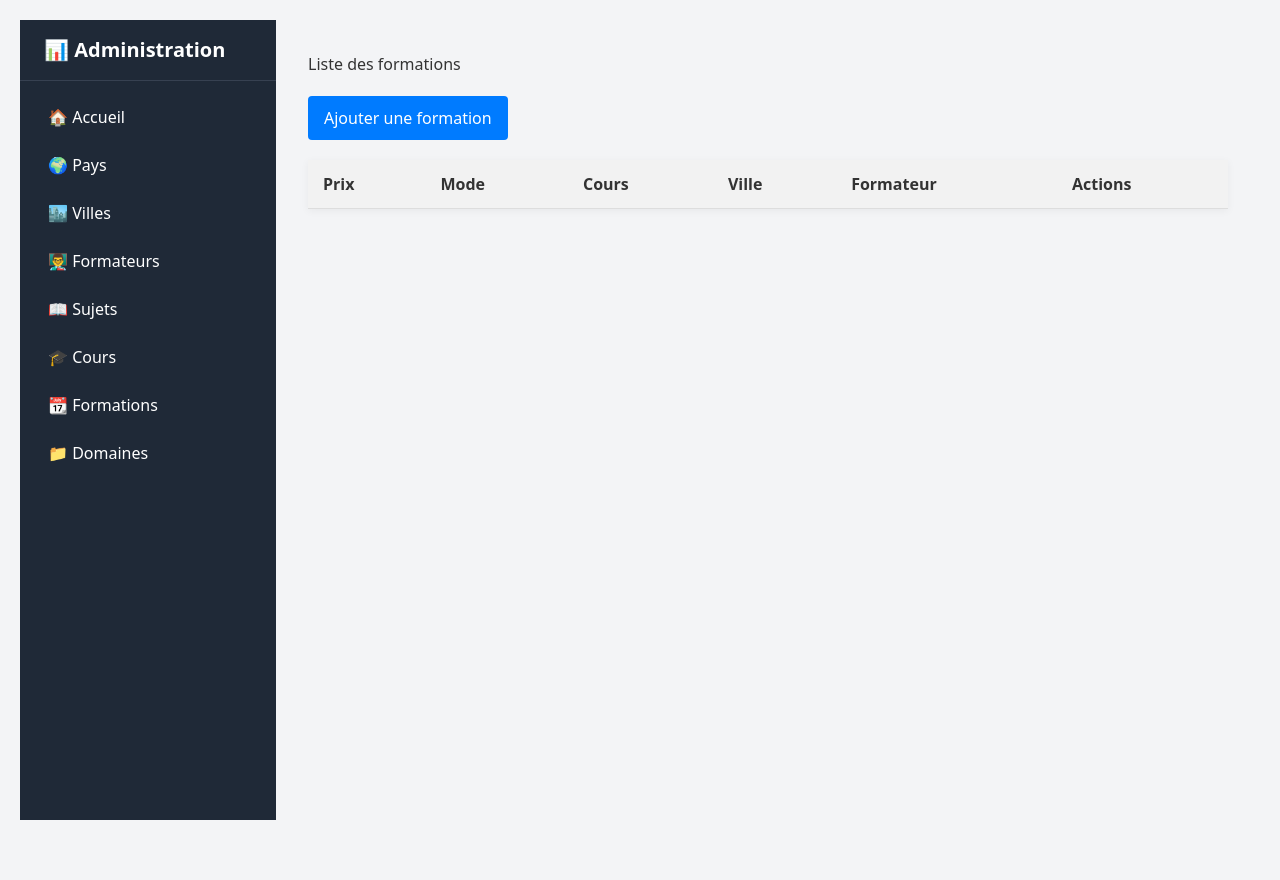
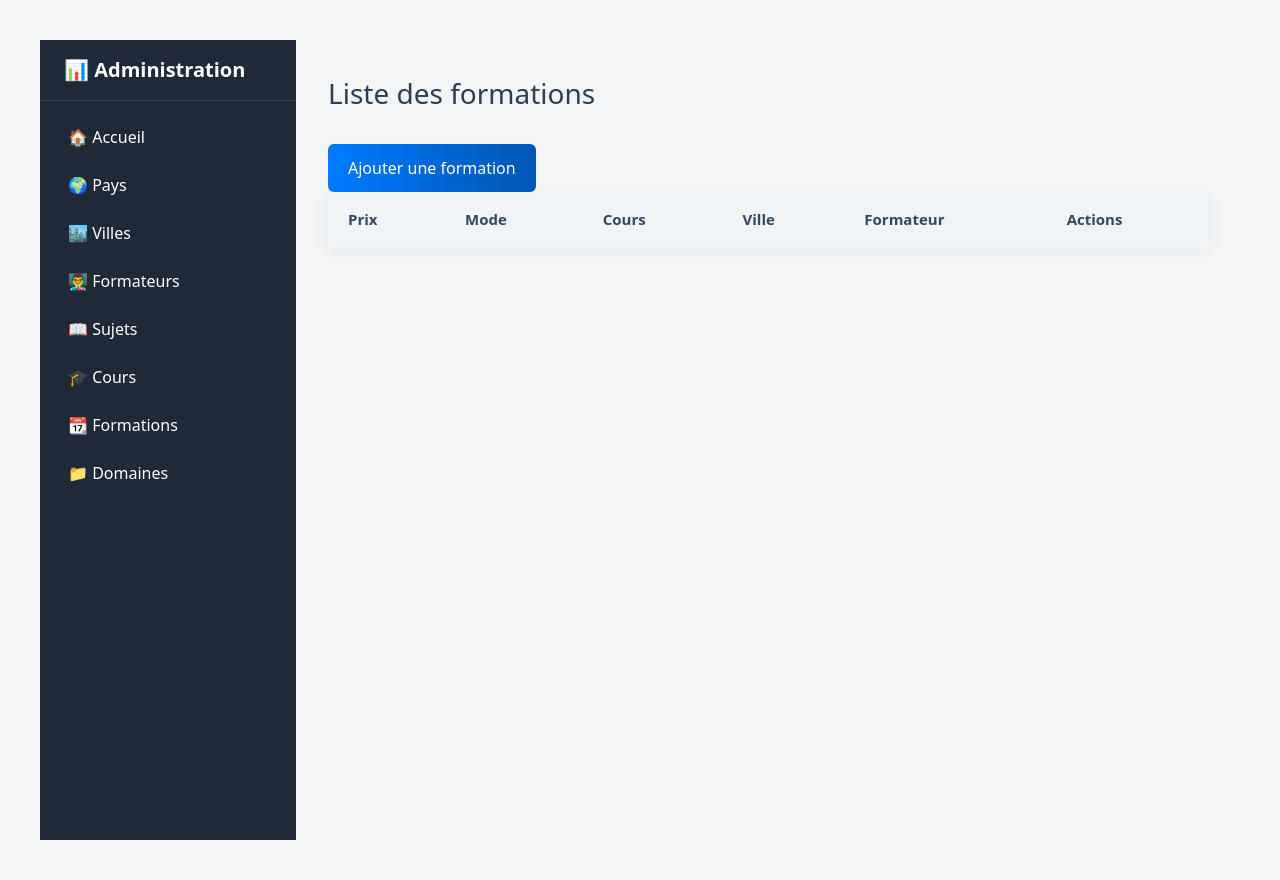
Before and after one commit to chama700/formation_management, a PHP site: page /admin/formations in a window 1280 px wide. Before the commit the page ends 820 px from the top, so only its background shows below. Run offline with PHP 8.4, Linux system fonts and the light colour scheme; data that the repository does not hold is empty; some libraries are stand-ins or nearby versions.

Commit message:
refactoring #master

```diff
--- a/public/App/Views/admin/formations/index.php
+++ b/public/App/Views/admin/formations/index.php
@@ -1,55 +1,67 @@
 <style>
     body {
-        font-family: Arial, sans-serif;
-        padding: 20px;
-        background-color: #f9f9f9;
+        font-family: 'Segoe UI', Tahoma, Geneva, Verdana, sans-serif;
+        padding: 40px;
+        background-color: #f4f6f8;
+        color: #333;
     }
 
-    h2 {
-        margin-bottom: 20px;
-        color: #333;
+    h1 {
+        font-size: 28px;
+        color: #2c3e50;
+        margin-bottom: 30px;
     }
 
     .btn {
         display: inline-block;
-        background-color: #007BFF;
+        background: linear-gradient(to right, #007bff, #0056b3);
         color: white;
-        padding: 10px 16px;
+        padding: 12px 20px;
         text-decoration: none;
-        border-radius: 4px;
-        margin-bottom: 20px;
-        transition: background-color 0.3s ease;
+        border-radius: 6px;
+        font-weight: 500;
+        transition: transform 0.2s ease, box-shadow 0.2s ease;
     }
 
     .btn:hover {
-        background-color: #0056b3;
+        transform: translateY(-2px);
+        box-shadow: 0 6px 12px rgba(0, 123, 255, 0.2);
     }
 
     table {
         width: 100%;
         border-collapse: collapse;
-        background-color: white;
-        box-shadow: 0 2px 8px rgba(0,0,0,0.05);
+        background-color: #fff;
+        border-radius: 8px;
+        overflow: hidden;
+        box-shadow: 0 4px 20px rgba(0, 0, 0, 0.05);
     }
 
     th, td {
-        padding: 12px 15px;
+        padding: 16px 20px;
         text-align: left;
-        border-bottom: 1px solid #ddd;
     }
 
     th {
-        background-color: #f2f2f2;
-        color: #333;
+        background-color: #f0f3f5;
+        color: #34495e;
+        font-size: 15px;
+        font-weight: 600;
+    }
+
+    td {
+        border-top: 1px solid #e8eaf0;
+        font-size: 14px;
     }
 
     tr:hover {
-        background-color: #f5f5f5;
+        background-color: #f9fbfd;
     }
 
     td a {
-        color: #dc3545;
+        color: #e74c3c;
         text-decoration: none;
+        font-weight: 500;
     }
 
     td a:hover {
@@ -62,7 +74,10 @@
         }
 
         tr {
-            margin-bottom: 15px;
+            background-color: #fff;
+            margin-bottom: 20px;
+            border-radius: 8px;
+            box-shadow: 0 2px 10px rgba(0,0,0,0.05);
         }
 
         th, td {
@@ -73,23 +88,30 @@
 
         th::before, td::before {
             position: absolute;
-            left: 15px;
+            left: 20px;
             width: 45%;
             white-space: nowrap;
             text-align: left;
             font-weight: bold;
         }
 
-        th:nth-of-type(1)::before { content: "Prix"; }
-        th:nth-of-type(2)::before { content: "Mode"; }
-        th:nth-of-type(3)::before { content: "Cours"; }
-        th:nth-of-type(4)::before { content: "Ville"; }
-        th:nth-of-type(5)::before { content: "Formateur"; }
-        th:nth-of-type(6)::before { content: "Actions"; }
+        th:nth-of-type(1)::before,
+        td:nth-of-type(1)::before { content: "Prix"; }
+        th:nth-of-type(2)::before,
+        td:nth-of-type(2)::before { content: "Mode"; }
+        th:nth-of-type(3)::before,
+        td:nth-of-type(3)::before { content: "Cours"; }
+        th:nth-of-type(4)::before,
+        td:nth-of-type(4)::before { content: "Ville"; }
+        th:nth-of-type(5)::before,
+        td:nth-of-type(5)::before { content: "Formateur"; }
+        th:nth-of-type(6)::before,
+        td:nth-of-type(6)::before { content: "Actions"; }
     }
 </style>
 
-<h2>Liste des formations</h2>
+
+<h1>Liste des formations</h1>
 <a href="/admin/formations/create" class="btn">Ajouter une formation</a>
 
 <table>
```
Also changed, not shown: public/App/Views/admin/trainers/index.php (+13 -13 lines).
